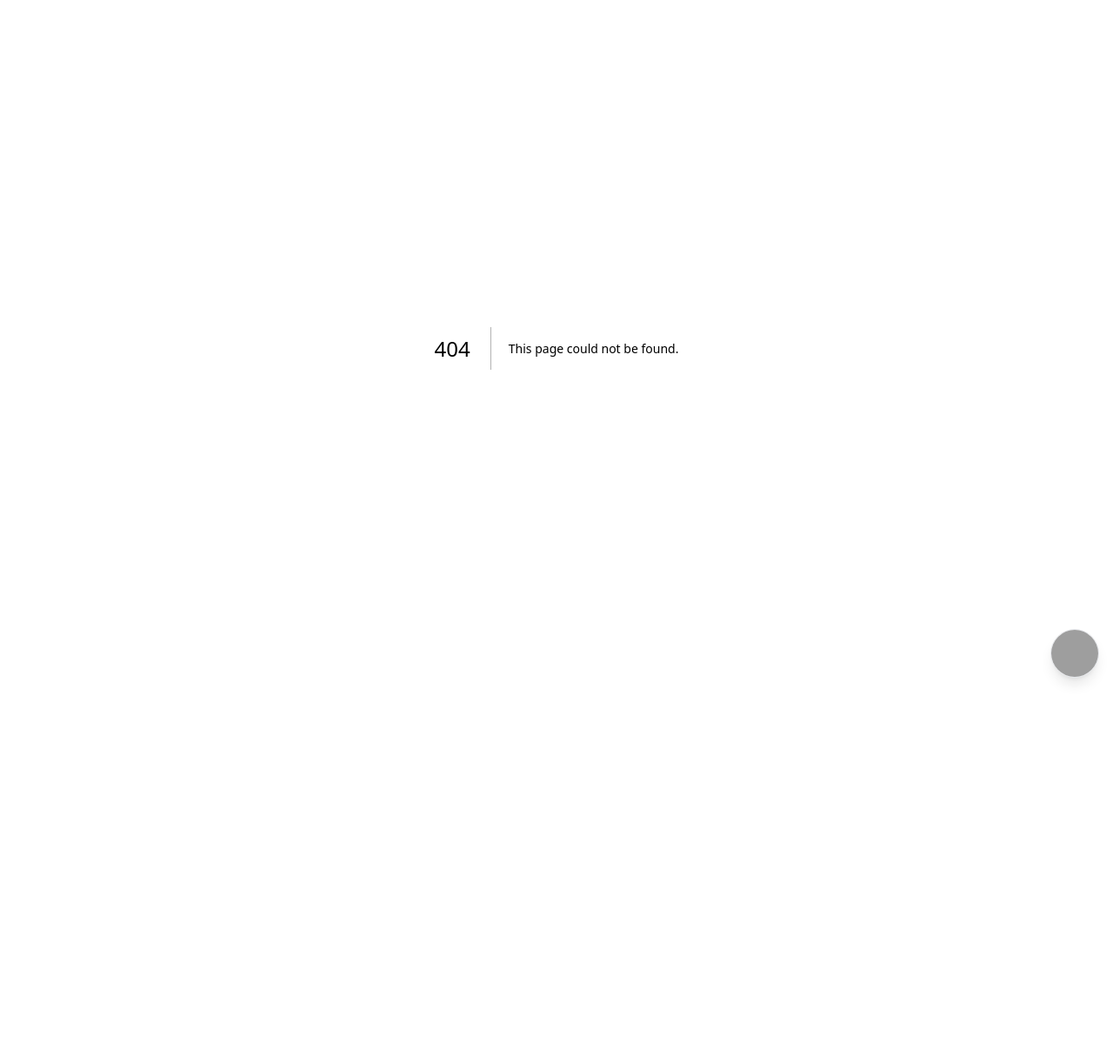
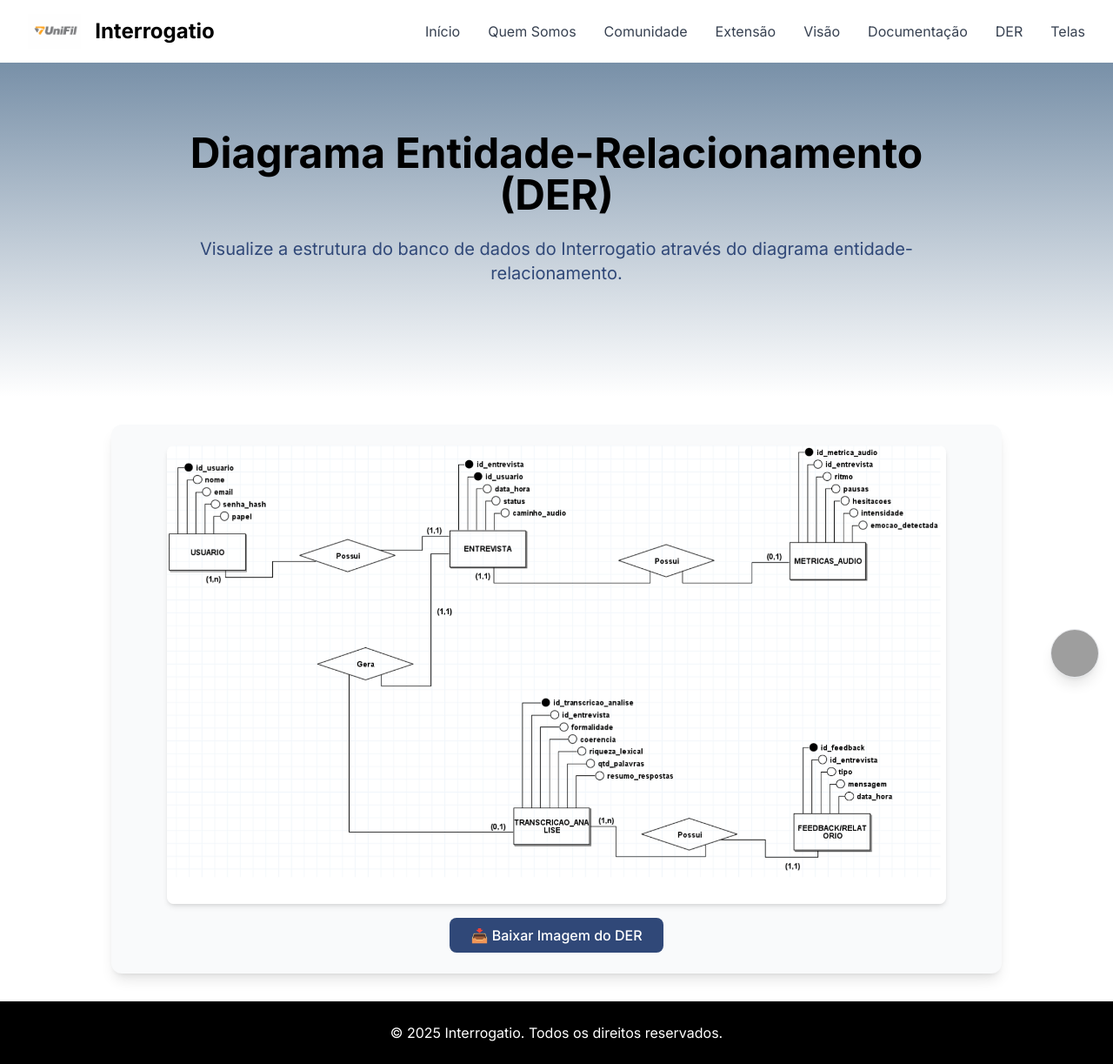
Before and after one commit to MuHaouli/Projeto_Extensao, a Next.js app: page /der in a window 1280 px wide. Before the commit this address had no page. Shown: the whole page at 87% size. Before the commit the page ends 800 px from the top, so only its background shows below. Built offline with nearby package versions, Linux system fonts and the light colour scheme; grey boxes are pictures that could not be loaded.

Commit message:
DER and mvp description

```diff
--- a/src/app/components/Navbar.tsx
+++ b/src/app/components/Navbar.tsx
@@ -19,6 +19,7 @@
             <Link href="/extensao" className="nav-link">Extensão</Link>
             <Link href="/visao" className="nav-link">Visão</Link>
             <Link href="/documentacao" className="nav-link">Documentação</Link>
+            <Link href="/der" className="nav-link">DER</Link>
             <Link href="/prototipo" className="nav-link">Telas</Link>
           </div>
         </nav>
--- /dev/null
+++ b/src/app/der/page.tsx
@@ -0,0 +1,70 @@
+"use client";
+
+import Navbar from "../components/Navbar";
+import Image from "next/image";
+
+export default function DERPage() {
+  const handleDownload = () => {
+    const link = document.createElement('a');
+    link.href = '/images/DER_INTERROGATIO.png';
+    link.download = 'DER_INTERROGATIO.png';
+    document.body.appendChild(link);
+    link.click();
+    document.body.removeChild(link);
+  };
+  return (
+    <div className="min-h-screen flex flex-col">
+      {/* Header */}
+      <Navbar />
+
+      {/* Hero Section */}
+      <main className="flex-grow">
+        <section className="bg-gradient-to-b from-[#7890A8] to-white py-20">
+          <div className="container-custom">
+            <div className="max-w-4xl mx-auto text-center">
+              <h1 className="text-5xl font-bold text-[#000000] mb-6">Diagrama Entidade-Relacionamento (DER)</h1>
+              <p className="text-xl text-[#304878] mb-12">
+                Visualize a estrutura do banco de dados do Interrogatio através do diagrama entidade-relacionamento.
+              </p>
+            </div>
+          </div>
+        </section>
+
+        {/* DER Image Section */}
+        <section className="py-8 bg-white">
+          <div className="container-custom">
+            <div className="max-w-5xl mx-auto">
+              <div className="bg-gray-50 rounded-xl shadow-lg p-6">
+                <div className="flex flex-col items-center gap-4">
+                  <div className="flex justify-center">
+                    <Image
+                      src="/images/DER_INTERROGATIO.png"
+                      alt="Diagrama Entidade-Relacionamento do Interrogatio"
+                      width={900}
+                      height={600}
+                      className="rounded-lg shadow-md w-full max-w-4xl h-auto object-contain"
+                      priority
+                    />
+                  </div>
+                  <button
+                    onClick={handleDownload}
+                    className="inline-block bg-[#304878] text-white px-6 py-2 rounded-lg font-medium hover:bg-[#000000] transition-colors"
+                  >
+                    📥 Baixar Imagem do DER
+                  </button>
+                </div>
+              </div>
+            </div>
+          </div>
+        </section>
+      </main>
+
+      {/* Footer */}
+      <footer className="bg-[#000000] text-white py-6">
+        <div className="container-custom text-center">
+          <p>© 2025 Interrogatio. Todos os direitos reservados.</p>
+        </div>
+      </footer>
+    </div>
+  );
+}
--- a/src/app/prototipo/page.tsx
+++ b/src/app/prototipo/page.tsx
@@ -8,15 +8,36 @@
 interface Imagem {
   src: string;
   titulo: string;
+  descricao: string;
 }
 
 export default function PrototipoPage() {
   const imagens: Imagem[] = [
-    { src: "/figma/tela1.png", titulo: "Tela Inicial" },
-    { src: "/figma/tela2.png", titulo: "Tela de Login" },
-    { src: "/figma/tela3.png", titulo: "Dashboard" },
-    { src: "/figma/tela4.png", titulo: "Simulação de Entrevista" },
-    { src: "/figma/tela5.png", titulo: "Resultados e Feedback" },
+    {
+      src: "/figma/tela1.png",
+      titulo: "PÁGINA INICIAL",
+      descricao: "Esta tela é somente para chamar atenção e direcionar o usuário para o que serve o sistema, dando uma leve introdução e servindo como uma página de apresentação."
+    },
+    {
+      src: "/figma/tela2.png",
+      titulo: "PÁGINA DE LOGIN/CADASTRO",
+      descricao: "O usuário irá logar nesta tela com as suas credenciais previamente cadastradas, se ele não possuir uma conta ele irá poder se cadastrar clicando no botão \"Registre-se\"."
+    },
+    {
+      src: "/figma/tela3.png",
+      titulo: "PÁGINA DO MENU",
+      descricao: "Menu principal onde o usuário consegue selecionar a ação desejada."
+    },
+    {
+      src: "/figma/tela4.png",
+      titulo: "PÁGINA DE DASHBOARDS",
+      descricao: "Esta página irá demonstrar o dashboard com as evoluções do usuário em cada entrevista, mostrando qual habilidade ele melhorou, a porcentagem de melhora e também a entrevista."
+    },
+    {
+      src: "/figma/tela5.png",
+      titulo: "PÁGINA DE ENTREVISTAS",
+      descricao: "Página onde é exibido as entrevistas já realizadas pelo usuário."
+    },
   ];
 
   const [atual, setAtual] = useState<number>(0);
@@ -69,10 +90,15 @@
                 />
               </div>
 
-              {/* Título da tela */}
-              <h3 className="text-xl font-semibold text-[#304878] mt-6">
-                {imagens[atual].titulo}
-              </h3>
+              {/* Título e descrição da tela */}
+              <div className="mt-6 max-w-3xl mx-auto">
+                <h3 className="text-xl font-semibold text-[#304878] mb-4">
+                  {imagens[atual].titulo}
+                </h3>
+                <p className="text-lg text-[#415A77] text-justify bg-white rounded-lg p-6 shadow-md">
+                  {imagens[atual].descricao}
+                </p>
+              </div>
 
               {/* Botões de navegação */}
               <button
```
Also changed, not shown: public/images/DER_INTERROGATIO.png (added).
